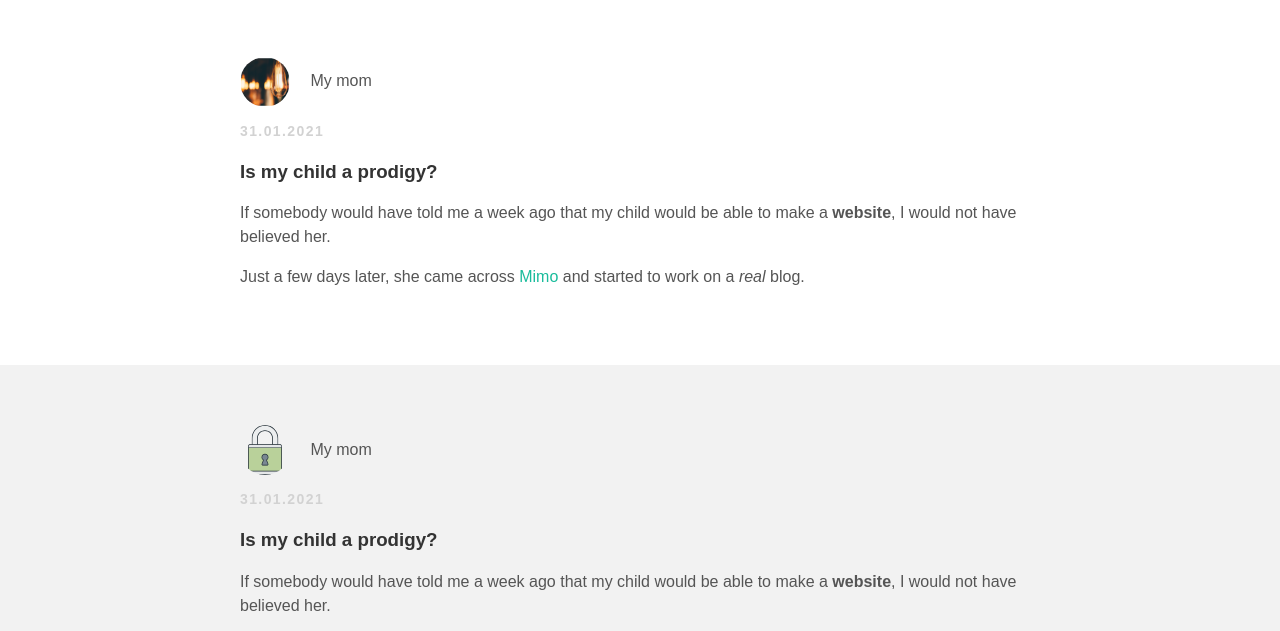
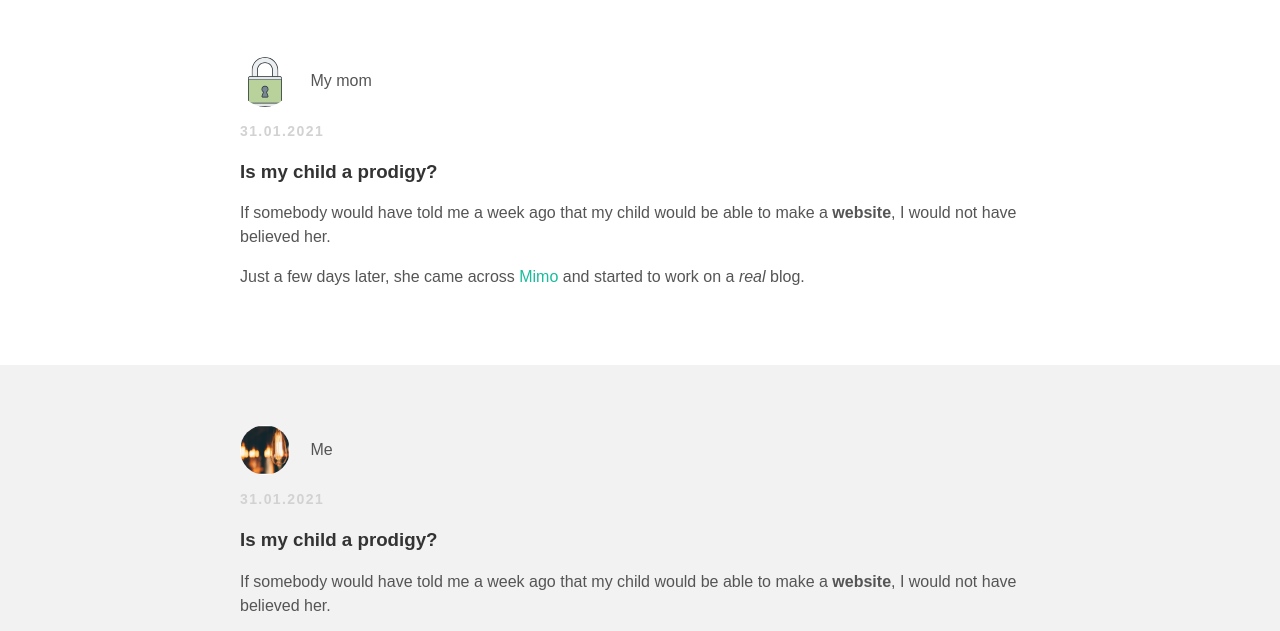
Before and after one commit to natalia-yudina/natalia-yudina.github.io, a plain HTML site: page index.html in a window 1280 px wide. Shown: the part 153-784 px from the top of the page. Drawn offline with Linux system fonts and the light colour scheme.

Commit message:
Update index.html

```diff
--- a/index.html
+++ b/index.html
@@ -21,7 +21,7 @@
       <div class="post-container">
         <div class="post">
           <div class="post-author">
-            <img src="lightbulb.png" alt="photo">
+            <img src="401_permissions.svg" alt="photo">
             <span>My mom</span>
           </div>
           <p class="post-date">31.01.2021</p>
@@ -37,8 +37,8 @@
       <div class="post-container">
         <div class="post">
           <div class="post-author">
-            <img src="401_permissions.svg" alt="photo">
-            <span>My mom</span>
+            <img src="lightbulb.png" alt="photo">
+            <span>Me</span>
           </div>
           <p class="post-date">31.01.2021</p>
           <h3 class="post-title">Is my child a prodigy?</h3>
```
